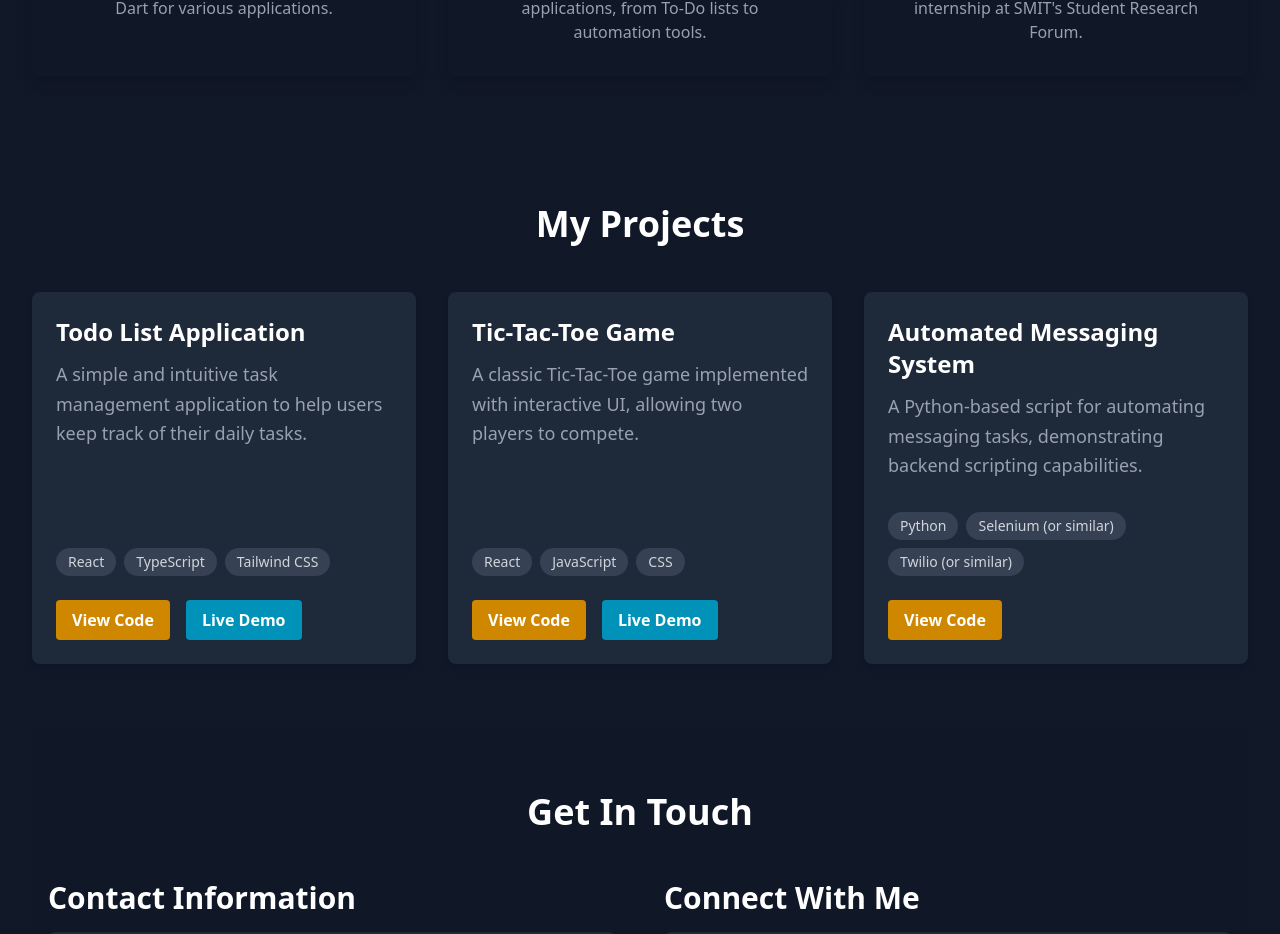
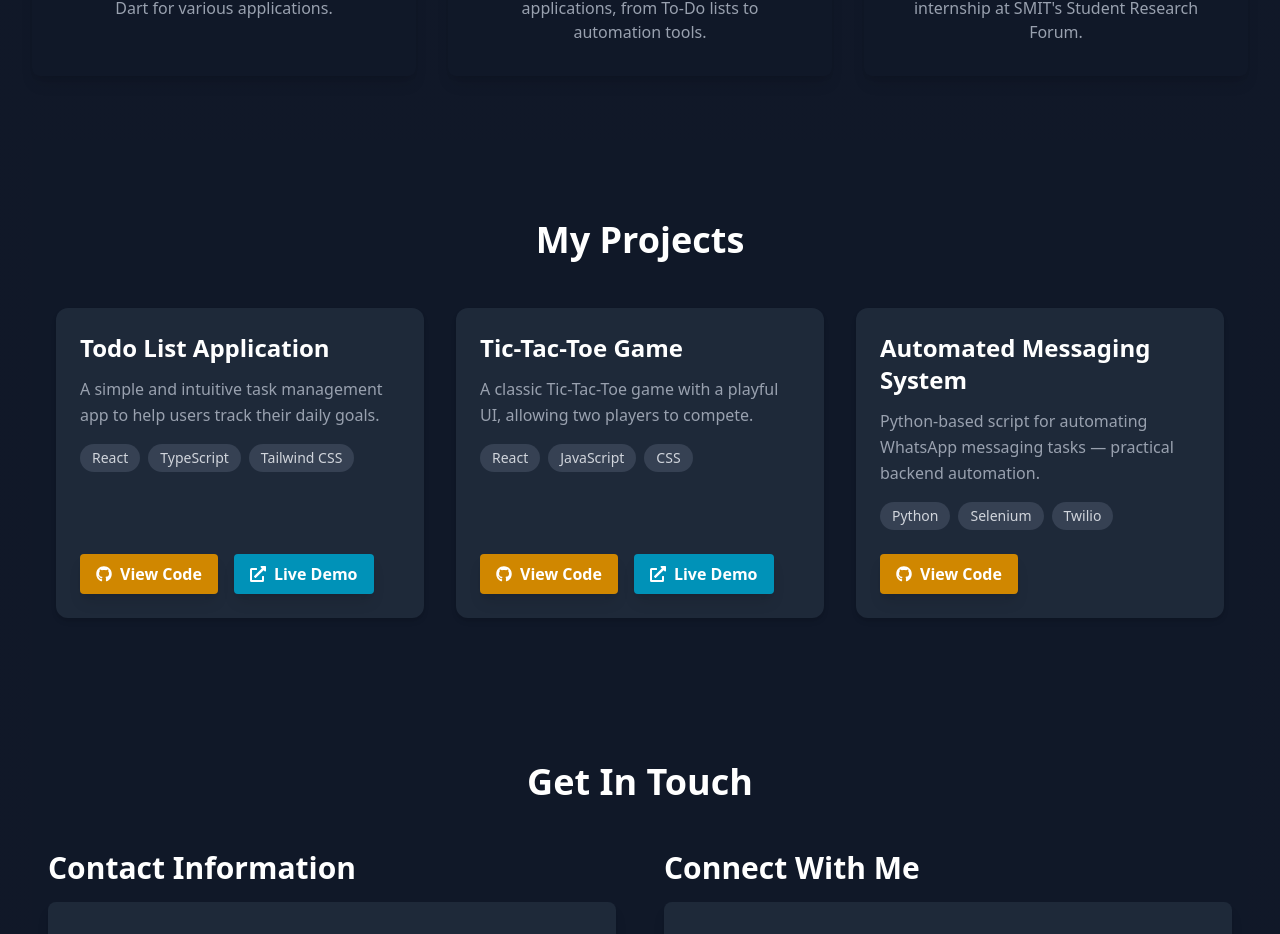
Before and after one commit to Soisyam/my-portfolio, a React (Vite) app: page / in a window 1280 px wide. Shown: the part 2031-2965 px from the top of the page. Built offline with nearby package versions, Linux system fonts and the light colour scheme.

Commit message:
Updated Projects.tsx

```diff
--- a/package.json
+++ b/package.json
@@ -12,9 +12,10 @@
   "dependencies": {
     "@supabase/supabase-js": "^2.52.0",
     "@tailwindcss/vite": "^4.1.11",
-    "framer-motion": "^12.23.9",
+    "framer-motion": "^12.23.12",
     "react": "^19.1.0",
     "react-dom": "^19.1.0",
+    "react-icons": "^5.5.0",
     "react-tsparticles": "^2.12.2",
     "tailwindcss": "^4.1.11",
     "tsparticles": "^3.8.1",
--- a/src/components/Projects.tsx
+++ b/src/components/Projects.tsx
@@ -1,4 +1,7 @@
-import React from 'react';
+// src/components/Projects.tsx
+import React from "react";
+import { motion } from "framer-motion";
+import { FaGithub, FaExternalLinkAlt } from "react-icons/fa";
 
 interface ProjectCardProps {
   title: string;
@@ -16,13 +19,16 @@ const ProjectCard: React.FC<ProjectCardProps> = ({
   liveUrl,
 }) => {
   return (
-    <div className="bg-gray-800 rounded-lg shadow-md hover:shadow-lg transition-shadow duration-300 p-6 flex flex-col justify-between h-full">
+    <motion.div
+      className="bg-gray-800 rounded-xl shadow-md p-6 flex flex-col justify-between hover:shadow-xl transition-all duration-300 hover:scale-[1.03]"
+      initial={{ opacity: 0, y: 30 }}
+      whileInView={{ opacity: 1, y: 0 }}
+      transition={{ duration: 0.5 }}
+    >
       <div>
-        <h3 className="text-2xl font-semibold mb-3 text-white">{title}</h3>
-        <p className="text-gray-400 mb-4 text-lg leading-relaxed">{description}</p>
-      </div>
-      <div>
-        <div className="flex flex-wrap gap-2 mt-4">
+        <h3 className="text-2xl font-bold mb-3 text-white">{title}</h3>
+        <p className="text-gray-400 mb-4 text-md leading-relaxed">{description}</p>
+        <div className="flex flex-wrap gap-2 mt-2">
           {technologies.map((tech, index) => (
             <span
               key={index}
@@ -32,60 +38,62 @@ const ProjectCard: React.FC<ProjectCardProps> = ({
             </span>
           ))}
         </div>
+      </div>
+
       <div className="mt-6 flex gap-4 flex-wrap">
         <a
           href={githubUrl}
           target="_blank"
           rel="noopener noreferrer"
-            className="inline-block bg-yellow-600 hover:bg-yellow-500 text-white font-semibold px-4 py-2 rounded transition-all duration-300 transform hover:scale-105 hover:shadow-lg"
+          className="inline-flex items-center gap-2 bg-yellow-600 hover:bg-yellow-500 text-white font-semibold px-4 py-2 rounded transition-all duration-300 shadow-lg"
         >
-            View Code
+          <FaGithub /> View Code
         </a>
+
         {liveUrl && (
           <a
             href={liveUrl}
             target="_blank"
             rel="noopener noreferrer"
-              className="inline-block bg-cyan-600 hover:bg-cyan-500 text-white font-semibold px-4 py-2 rounded transition-all duration-300 transform hover:scale-105 hover:shadow-[0_0_15px_#22d3ee]"
+            className="inline-flex items-center gap-2 bg-cyan-600 hover:bg-cyan-500 text-white font-semibold px-4 py-2 rounded transition-all duration-300 shadow-lg"
           >
-              Live Demo
+            <FaExternalLinkAlt /> Live Demo
           </a>
         )}
       </div>
-      </div>
-    </div>
+    </motion.div>
   );
 };
 
 const Projects: React.FC = () => {
   const projects = [
     {
-      title: 'Todo List Application',
+      title: "Todo List Application",
       description:
-        'A simple and intuitive task management application to help users keep track of their daily tasks.',
-      technologies: ['React', 'TypeScript', 'Tailwind CSS'],
-      githubUrl: 'https://github.com/Soisyam/todo-app.git',
-      liveUrl: 'https://srf-internship-p6c1.vercel.app/',
+        "A simple and intuitive task management app to help users track their daily goals.",
+      technologies: ["React", "TypeScript", "Tailwind CSS"],
+      githubUrl: "https://github.com/Soisyam/todo-app.git",
+      liveUrl: "https://srf-internship-p6c1.vercel.app/",
     },
     {
-      title: 'Tic-Tac-Toe Game',
+      title: "Tic-Tac-Toe Game",
       description:
-        'A classic Tic-Tac-Toe game implemented with interactive UI, allowing two players to compete.',
-      technologies: ['React', 'JavaScript', 'CSS'],
-      githubUrl: 'https://github.com/Soisyam/TicTacToe.git',
-      liveUrl: 'https://tic-tac-toe-chi-ivory.vercel.app/',
+        "A classic Tic-Tac-Toe game with a playful UI, allowing two players to compete.",
+      technologies: ["React", "JavaScript", "CSS"],
+      githubUrl: "https://github.com/Soisyam/TicTacToe.git",
+      liveUrl: "https://tic-tac-toe-chi-ivory.vercel.app/",
     },
     {
-      title: 'Automated Messaging System',
+      title: "Automated Messaging System",
       description:
-        'A Python-based script for automating messaging tasks, demonstrating backend scripting capabilities.',
-      technologies: ['Python', 'Selenium (or similar)', 'Twilio (or similar)'],
-      githubUrl: 'https://github.com/Soisyam/automated-messaging.git',
+        "Python-based script for automating WhatsApp messaging tasks — practical backend automation.",
+      technologies: ["Python", "Selenium", "Twilio"],
+      githubUrl: "https://github.com/Soisyam/automated-messaging.git",
     },
   ];
 
   return (
-    <section id="projects" className="py-16">
+    <section id="projects" className="py-20 px-6 bg-gray-900">
       <h2 className="text-4xl font-bold text-center mb-12 text-white">My Projects</h2>
       <div className="grid grid-cols-1 md:grid-cols-2 lg:grid-cols-3 gap-8">
         {projects.map((project, index) => (
```
Also changed, not shown: 1 other file (tests, documents, lock files or other folders). Lines whose indentation alone changed are shown as unchanged.
